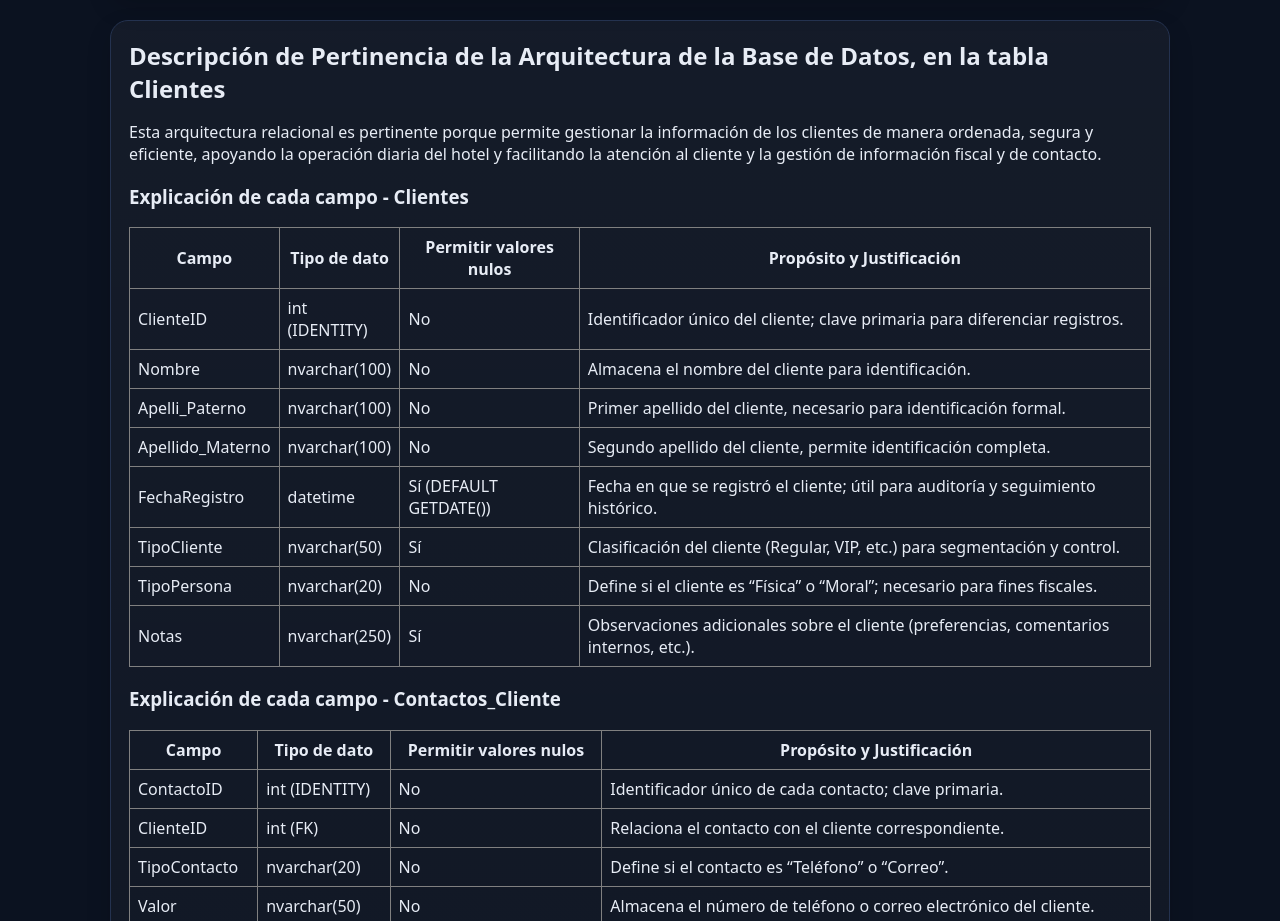
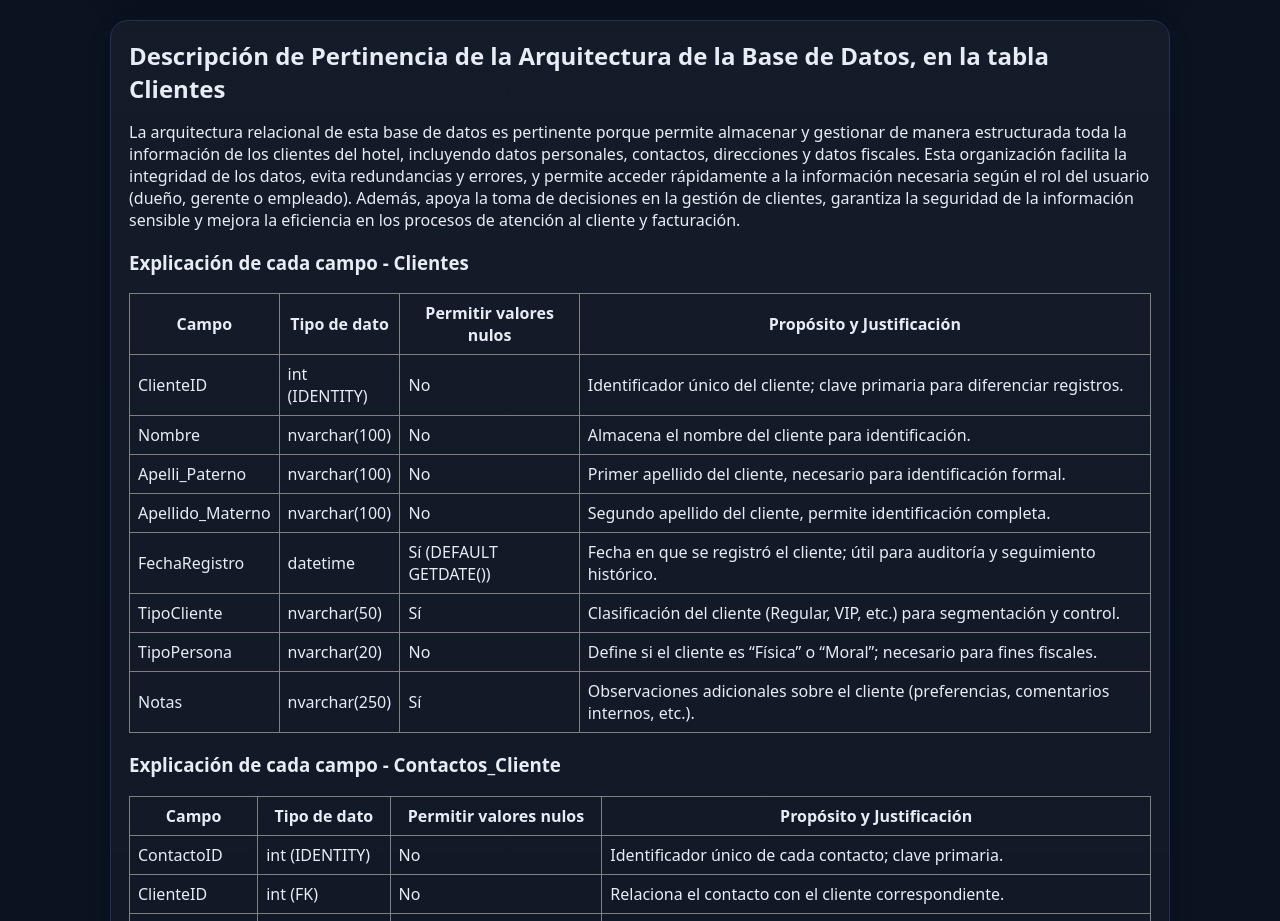
Before and after one commit to AnahiCornejo/TISCarmenACL, a plain HTML site: page Clientes/DiagramaClientes.html in a window 1280 px wide. Shown: the part 929-1850 px from the top of the page. Drawn offline with Linux system fonts and the light colour scheme.

Commit message:
ClientesSubidos2

```diff
--- a/Clientes/DiagramaClientes.html
+++ b/Clientes/DiagramaClientes.html
@@ -181,8 +181,7 @@
 <section class="card">
   <h2>Descripción de Pertinencia de la Arquitectura de la Base de Datos, en la tabla Clientes</h2>
   <p>
-    Esta arquitectura relacional es pertinente porque permite gestionar la información de los clientes de manera ordenada, segura y eficiente,
-    apoyando la operación diaria del hotel y facilitando la atención al cliente y la gestión de información fiscal y de contacto.
+    La arquitectura relacional de esta base de datos es pertinente porque permite almacenar y gestionar de manera estructurada toda la información de los clientes del hotel, incluyendo datos personales, contactos, direcciones y datos fiscales. Esta organización facilita la integridad de los datos, evita redundancias y errores, y permite acceder rápidamente a la información necesaria según el rol del usuario (dueño, gerente o empleado). Además, apoya la toma de decisiones en la gestión de clientes, garantiza la seguridad de la información sensible y mejora la eficiencia en los procesos de atención al cliente y facturación.
   </p>
 
   <h3>Explicación de cada campo - Clientes</h3>
```
